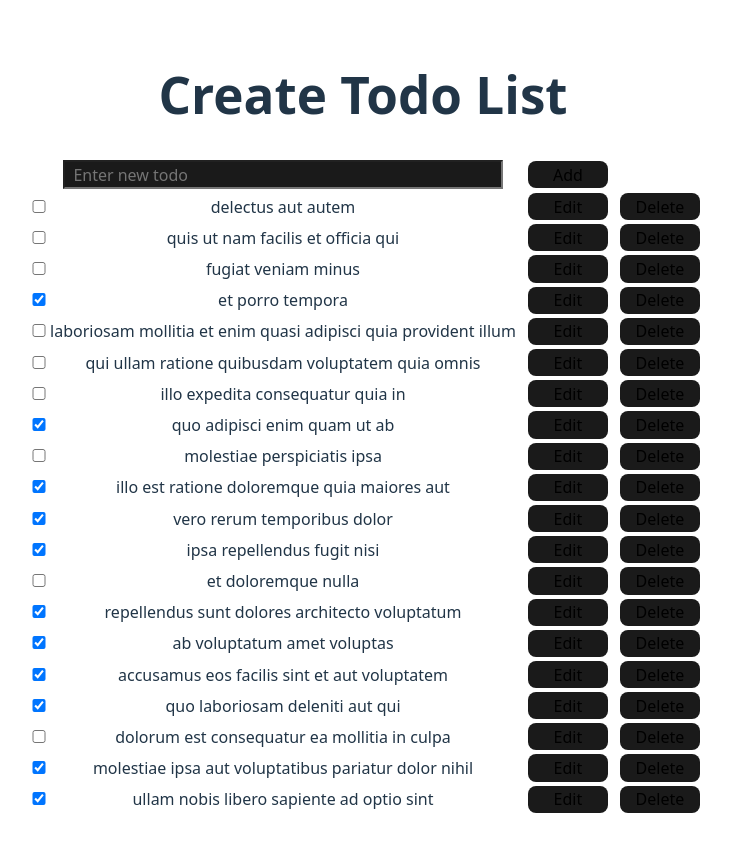
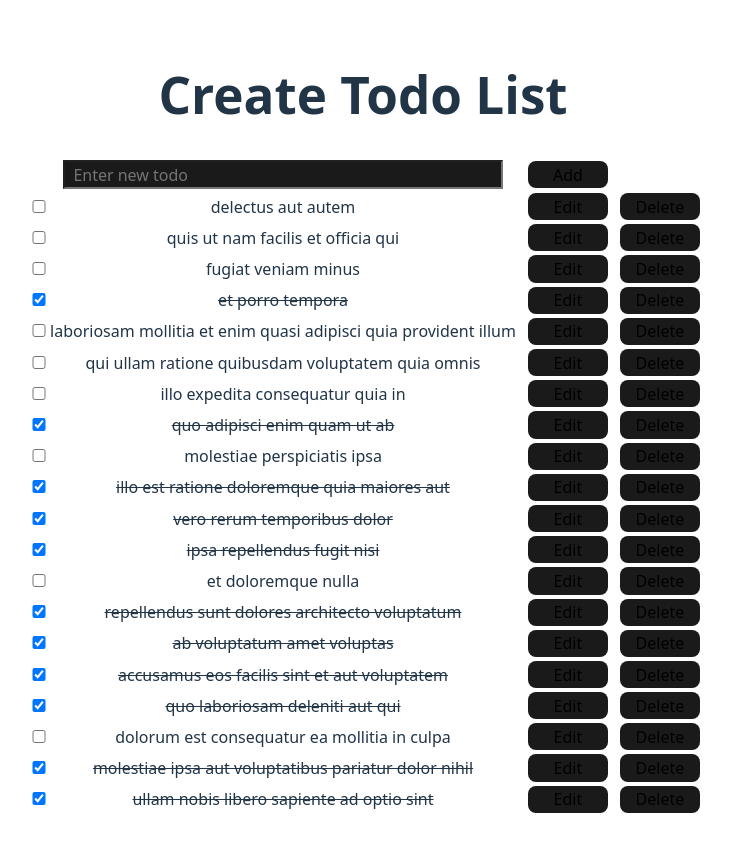
Before and after one commit to IgorPetrovKrsk/320.9.1_building_a_todo_list, a React (Vite) app: page / in a window 1280 px wide. Shown: the whole page, without its empty margins (277-1008 px from the left). Built offline with nearby package versions, Linux system fonts and the light colour scheme.

Commit message:
added some styling

```diff
--- a/src/components/TodoListItem.tsx
+++ b/src/components/TodoListItem.tsx
@@ -34,10 +34,18 @@ export default function TodoListItem({ todoItem }: TodoListItemProps) {
 
   return (<>
     <tr className={styles.todoListItem}>
-      <td> <input onChange={() => todoListDispatchContext?.({ type: 'SWITCH', payload: todoItem })} type="checkbox" checked={todoItem.completed} /></td>
-      <td>{toggleEdit ? <input onChange={onTodoChange} type="text" name='todo' value={todo.todo} /> : todoItem.todo}</td>
-      <td>{toggleEdit ? <button className={styles.btnSave} onClick={onSaveClick}>Save</button> : <button onClick={onEditClick}>Edit</button>} </td>
-      <td>{toggleEdit ? <button className={styles.btnCancel} onClick={onCancelClick}>Cancel</button> : <button onClick={() => todoListDispatchContext?.({ type: 'DELETE', payload: todoItem })}>Delete</button>}</td>
+      <td>
+        <input onChange={() => todoListDispatchContext?.({ type: 'SWITCH', payload: todoItem })} type="checkbox" checked={todoItem.completed} />
+      </td>
+      <td className={todoItem.completed ? styles.textCompleted : ""}>
+        {toggleEdit ? <input onChange={onTodoChange} type="text" name='todo' value={todo.todo} /> : todoItem.todo}
+      </td>
+      <td>
+        {toggleEdit ? <button className={styles.btnSave} onClick={onSaveClick}>Save</button> : <button onClick={onEditClick}>Edit</button>}
+      </td>
+      <td>
+        {toggleEdit ? <button className={styles.btnCancel} onClick={onCancelClick}>Cancel</button> : <button onClick={() => todoListDispatchContext?.({ type: 'DELETE', payload: todoItem })}>Delete</button>}
+      </td>
     </tr>
   </>
   )
--- a/src/components/todoListItem.module.css
+++ b/src/components/todoListItem.module.css
@@ -28,3 +28,6 @@ button:focus-visible {
 .btnCancel{
   background-color: rgb(255, 105, 105);
 }
+.textCompleted{
+  text-decoration: line-through;
+}
```
